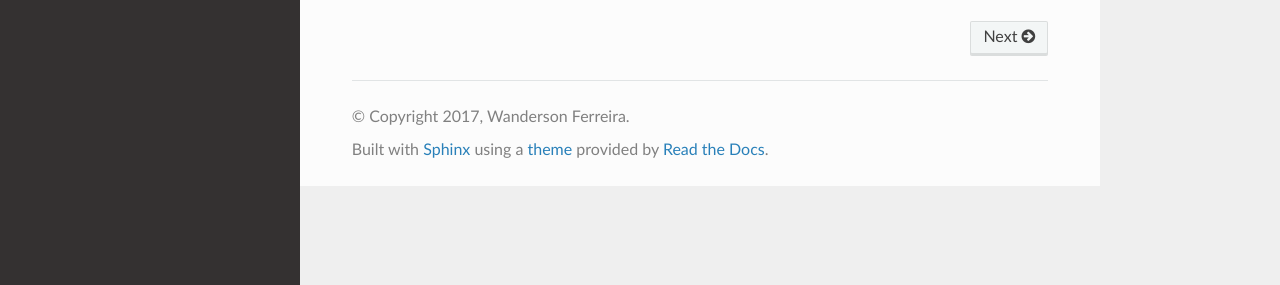
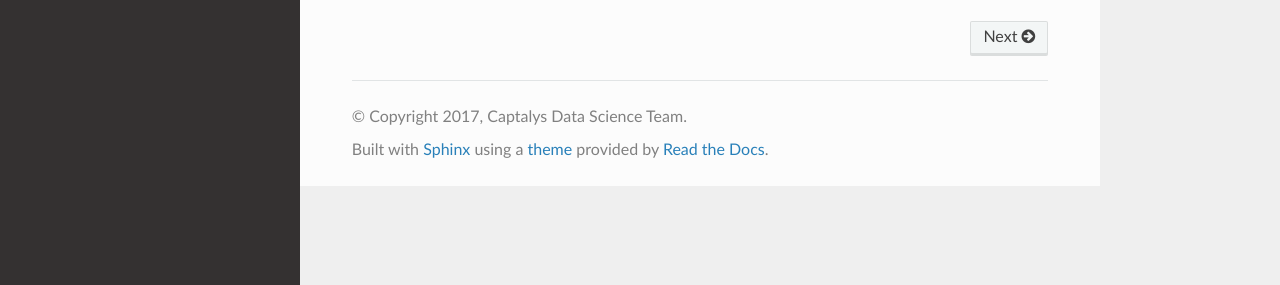
Before and after one commit to Captalys/Flock, a Sphinx documentation site: the page built from docs/index.rst, in a window 1280 px wide. Shown: the part 612-897 px from the top of the page. Built offline with Sphinx 7.4.7 and the Read the Docs theme 2.0.0, drawn with Linux system fonts in a browser that asks for light colours.

Commit message:
Update conf.py

```diff
--- a/docs/conf.py
+++ b/docs/conf.py
@@ -51,8 +51,8 @@ master_doc = 'index'
 
 # General information about the project.
 project = 'Flock'
-copyright = '2017, Wanderson Ferreira'
-author = 'Wanderson Ferreira'
+copyright = '2017, Captalys Data Science Team'
+author = 'Captalys Data Science Team'
 
 # The version info for the project you're documenting, acts as replacement for
 # |version| and |release|, also used in various other places throughout the
@@ -144,7 +144,7 @@ latex_elements = {
 #  author, documentclass [howto, manual, or own class]).
 latex_documents = [
     (master_doc, 'Flock.tex', 'Flock Documentation',
-     'Wanderson Ferreira', 'manual'),
+     'Captalys Data Science Team', 'manual'),
 ]
 
 
```
